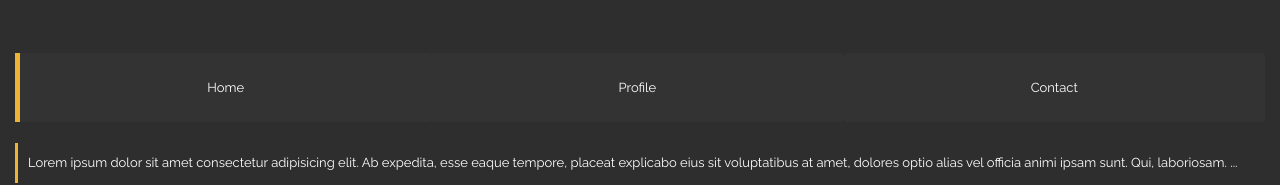
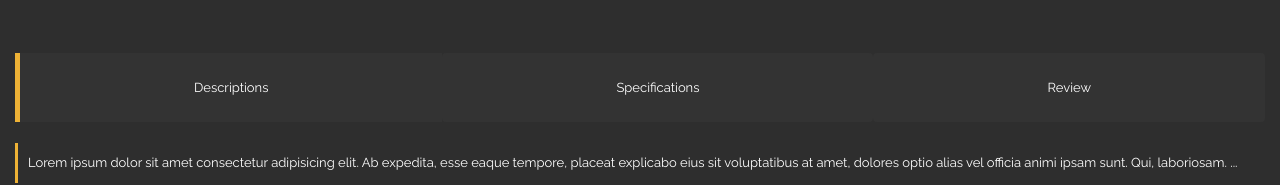
Before and after one commit to carefreeav09/jatrakingdomBootstrap, a website: page ProductPage.html in a window 1280 px wide. Shown: the part 1172-1357 px from the top of the page. Drawn offline with Linux system fonts and the light colour scheme.

Commit message:
updated tabs

```diff
--- a/ProductPage.html
+++ b/ProductPage.html
@@ -552,13 +552,13 @@
     <div class="container-fluid py-5">
     <ul class="nav nav-pills mb-3 nav-fill" id="pills-tab" role="tablist">
         <li class="nav-item" role="presentation">
-          <a class="nav-link active description-navs" id="pills-home-tab" data-toggle="pill" href="#pills-home" role="tab" aria-controls="pills-home" aria-selected="true">Home</a>
+          <a class="nav-link active description-navs" id="pills-home-tab" data-toggle="pill" href="#pills-home" role="tab" aria-controls="pills-home" aria-selected="true">Descriptions</a>
         </li>
         <li class="nav-item" role="presentation">
-          <a class="nav-link description-navs-blue" id="pills-profile-tab" data-toggle="pill" href="#pills-profile" role="tab" aria-controls="pills-profile" aria-selected="false">Profile</a>
+          <a class="nav-link description-navs-blue" id="pills-profile-tab" data-toggle="pill" href="#pills-profile" role="tab" aria-controls="pills-profile" aria-selected="false">Specifications</a>
         </li>
         <li class="nav-item" role="presentation">
-          <a class="nav-link description-navs-red" id="pills-contact-tab" data-toggle="pill" href="#pills-contact" role="tab" aria-controls="pills-contact" aria-selected="false">Contact</a>
+          <a class="nav-link description-navs-red" id="pills-contact-tab" data-toggle="pill" href="#pills-contact" role="tab" aria-controls="pills-contact" aria-selected="false">Review</a>
         </li>
     </ul>
 
```
